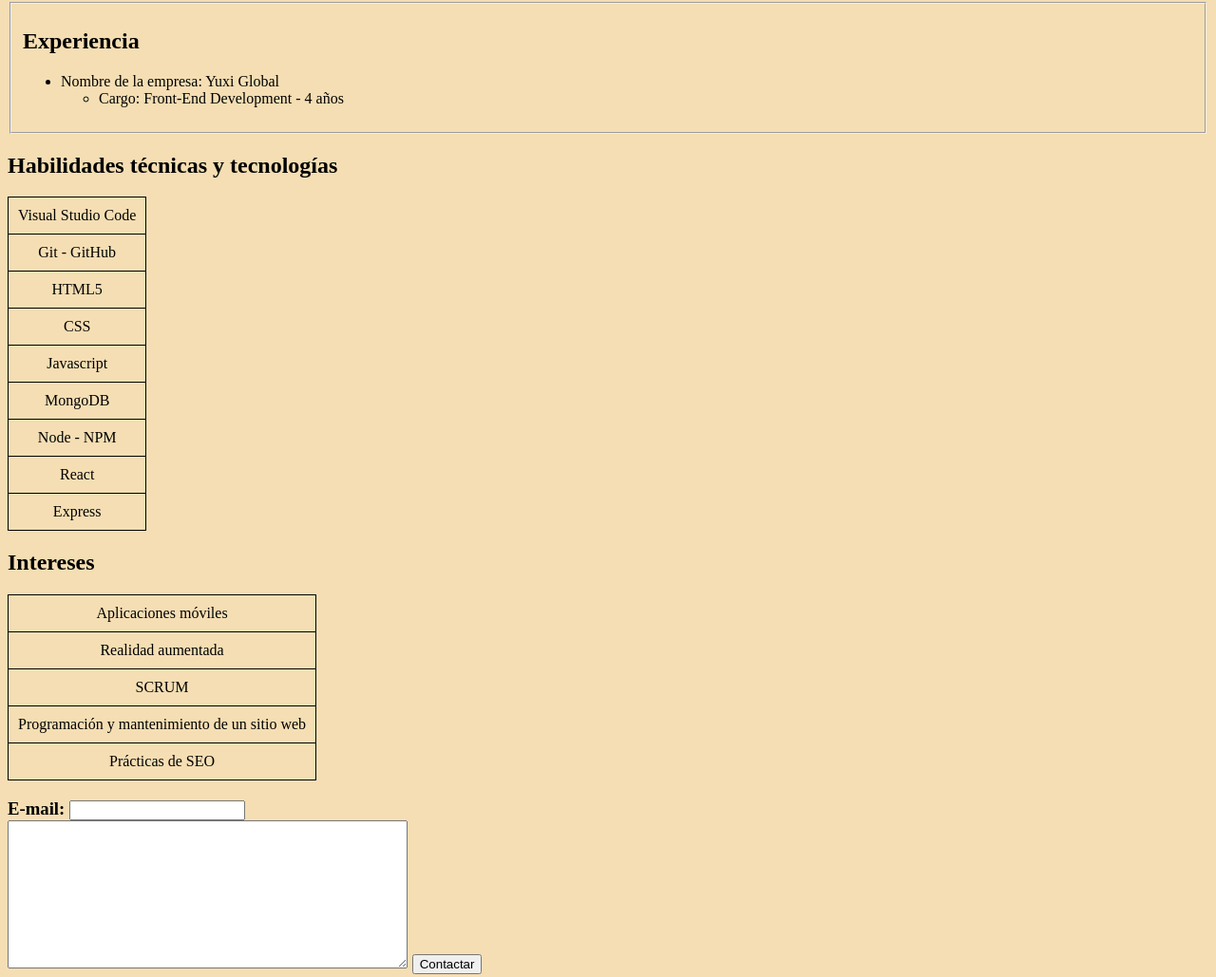
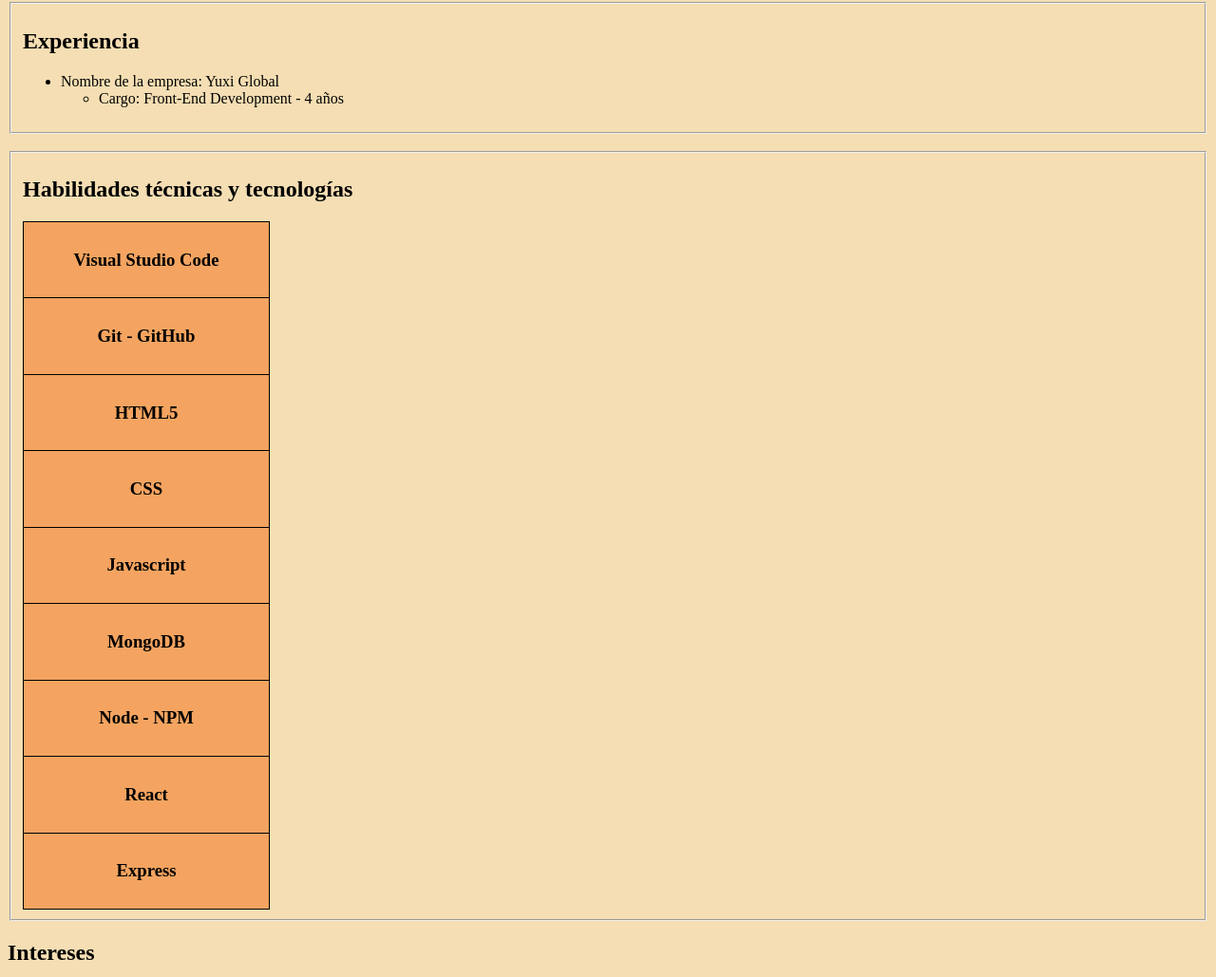
Before and after one commit to JMarioGilD/HTML-Intro, a plain HTML site: page index.html in a window 1280 px wide. Shown: the part 744-1773 px from the top of the page at 95% size. Drawn offline with Linux system fonts and the light colour scheme.

Commit message:
agregado modificaciones parte 3

```diff
--- a/index.html
+++ b/index.html
@@ -49,42 +49,41 @@
         </ul>
     </fieldset>
 
+    <br>
+    <fieldset><h2>Habilidades técnicas y tecnologías</h2>
 
-      <h2>Habilidades técnicas y tecnologías</h2>
-
-          <table>
+        <table width="260" cellpadding="0" cellspacing="0" bgcolor="#F4A460">
 
           <tr>
-                <td>Visual Studio Code</td>
+              <td><h3>Visual Studio Code</h3></td>
           </tr>
           <tr>
-              <td>Git - GitHub</td>
+            <td><h3>Git - GitHub</h3></td>
           </tr>
           <tr>
-             <td>HTML5</td>
+           <td><h3>HTML5</h3></td>
           </tr>
           <tr>
-             <td>CSS</td>
+           <td><h3>CSS</h3></td>
           </tr>
           <tr>
-             <td>Javascript</td>
+           <td><h3>Javascript</h3></td>
           </tr>
           <tr>
-              <td>MongoDB</td>
+            <td><h3>MongoDB</h3></td>
           </tr>
           <tr>
-              <td>Node - NPM</td>
+            <td><h3>Node - NPM</h3></td>
           </tr>
           <tr>
-             <td>React</td>
+           <td><h3>React</h3></td>
           </tr>
           <tr>
-              <td>Express</td>
+            <td><h3>Express</h3></td>
           </tr>
 
         </table>
-
-
+    </fieldset>
 
       <h2>Intereses</h2>
 
```
Lines whose indentation alone changed are shown as unchanged.
